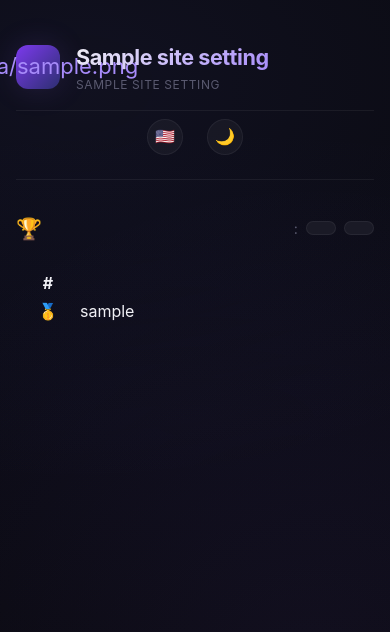
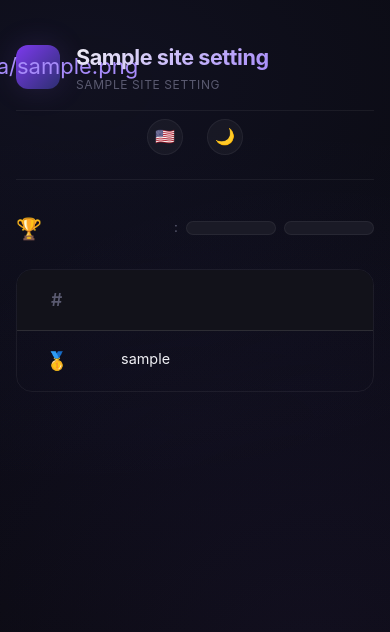
Before and after one commit to devops-igor/amnezia-web-ui, a FastAPI app: template templates/leaderboard.html in a window 390 px wide. Shown: the top 632 px of the page. Run offline with FastAPI, Linux system fonts and the light colour scheme; the template is opened without the code that fills it: most values are stand-ins (such as "Sample title", 1, 10 or a date in 2020).

Commit message:
feat(leaderboard): improve UI/UX to match project design language
- Extract styling to reusable CSS classes (.leaderboard-section,
  .leaderboard-rank-card, .data-table, .rank-cell, .traffic-cell)
- Fix mobile overflow: add .table-container { overflow-x: auto }
- Style period toggle with .btn .btn-primary/.btn-secondary classes
- Add .badge-primary class for "(you)" indicator
- PM fix: replace undefined var(--primary) with var(--accent)
- Preserve all existing functionality (JS fetch, auth, i18n)

```diff
--- a/static/css/style.css
+++ b/static/css/style.css
@@ -1561,3 +1561,138 @@ body,
 .gap-md {
     gap: var(--space-md);
 }
+/* ===== Leaderboard ===== */
+.leaderboard-section {
+    display: flex;
+    flex-direction: column;
+    gap: var(--space-lg);
+}
+
+.leaderboard-rank-card {
+    display: flex;
+    align-items: center;
+    gap: var(--space-lg);
+    padding: var(--space-lg);
+    background: var(--bg-card);
+    border: 1px solid var(--border-color);
+    border-radius: var(--radius-lg);
+    border-left: 3px solid var(--accent);
+}
+
+.leaderboard-rank-icon {
+    font-size: 2.5rem;
+    line-height: 1;
+}
+
+.leaderboard-rank-info {
+    display: flex;
+    flex-direction: column;
+    gap: var(--space-xs);
+}
+
+.leaderboard-rank-label {
+    font-size: 0.85rem;
+    color: var(--text-muted);
+}
+
+.leaderboard-rank-value {
+    font-size: 1.75rem;
+    font-weight: 800;
+    color: var(--accent-light);
+    font-family: 'Inter', system-ui, sans-serif;
+    line-height: 1;
+}
+
+.leaderboard-period-toggle {
+    display: flex;
+    gap: var(--space-sm);
+    align-items: center;
+}
+
+.leaderboard-period-toggle .btn {
+    min-width: 90px;
+    justify-content: center;
+}
+
+.table-container {
+    overflow-x: auto;
+    border-radius: var(--radius-lg);
+    border: 1px solid var(--border-color);
+}
+
+.data-table {
+    width: 100%;
+    border-collapse: collapse;
+    font-size: 0.9rem;
+}
+
+.data-table thead {
+    background: var(--bg-secondary);
+}
+
+.data-table th {
+    padding: var(--space-md) var(--space-lg);
+    text-align: left;
+    font-weight: 600;
+    font-size: 0.8rem;
+    text-transform: uppercase;
+    letter-spacing: 0.05em;
+    color: var(--text-muted);
+    border-bottom: 1px solid var(--border-color);
+    white-space: nowrap;
+}
+
+.data-table td {
+    padding: var(--space-md) var(--space-lg);
+    border-bottom: 1px solid var(--border-color);
+    vertical-align: middle;
+}
+
+.data-table tbody tr:last-child td {
+    border-bottom: none;
+}
+
+.data-table tbody tr:hover {
+    background: var(--bg-card-hover);
+}
+
+.data-table tbody tr.current-user {
+    background: rgba(139, 92, 246, 0.08);
+    font-weight: 600;
+}
+
+.data-table .rank-cell {
+    text-align: center;
+    font-size: 1.1rem;
+    min-width: 50px;
+}
+
+.data-table .username-cell {
+    display: flex;
+    align-items: center;
+    gap: var(--space-sm);
+}
+
+.data-table .traffic-cell {
+    text-align: right;
+    font-family: 'SF Mono', 'Fira Code', 'Consolas', monospace;
+    font-size: 0.85rem;
+    white-space: nowrap;
+}
+
+.leaderboard-footer {
+    display: flex;
+    justify-content: center;
+    padding: var(--space-md);
+    color: var(--text-muted);
+    font-size: 0.8rem;
+}
+
+.badge-primary {
+    background: var(--accent-glow);
+    color: var(--accent-light);
+    padding: 2px 8px;
+    border-radius: 20px;
+    font-size: 0.75rem;
+    font-weight: 600;
+}
--- a/templates/leaderboard.html
+++ b/templates/leaderboard.html
@@ -3,16 +3,17 @@
 {% block title_extra %} — {{ _('leaderboard_title') }}{% endblock %}
 
 {% block content %}
-<section>
+<section class="leaderboard-section">
+    {# Header row #}
     <div class="flex items-center justify-between"
-        style="margin-bottom: var(--space-lg); gap: var(--space-md); flex-wrap: wrap;">
+        style="gap: var(--space-md); flex-wrap: wrap;">
         <h1 class="section-title" style="margin-bottom:0; flex-shrink: 0;">
             <span class="icon">🏆</span>
             {{ _('leaderboard_title') }}
         </h1>
 
-        <div style="display: flex; gap: var(--space-sm); align-items: center;">
-            <span style="color: var(--text-muted); font-size: 0.9rem;">{{ _('period_label') }}:</span>
+        <div class="leaderboard-period-toggle">
+            <span style="color: var(--text-muted); font-size: 0.85rem;">{{ _('period_label') }}:</span>
             <button class="btn btn-sm" id="period-all"
                 onclick="switchPeriod('all-time')">{{ _('period_all_time') }}</button>
             <button class="btn btn-sm" id="period-month"
@@ -20,28 +21,28 @@
         </div>
     </div>
 
-    <div id="your-rank-card" style="display: none; margin-bottom: var(--space-lg); padding: var(--space-md); background: var(--bg-secondary); border: 1px solid var(--primary);">
-        <div style="display: flex; align-items: center; gap: var(--space-md);">
-            <span style="font-size: 1.5rem;">🎯</span>
-            <div>
-                <div style="font-size: 0.85rem; color: var(--text-muted);">{{ _('your_rank') }}</div>
-                <div style="font-size: 1.25rem; font-weight: 700; color: var(--primary);" id="your-rank-value">#-</div>
-            </div>
+    {# Your rank card #}
+    <div id="your-rank-card" class="leaderboard-rank-card" style="display: none;">
+        <div class="leaderboard-rank-icon">🎯</div>
+        <div class="leaderboard-rank-info">
+            <div class="leaderboard-rank-label">{{ _('your_rank') }}</div>
+            <div class="leaderboard-rank-value" id="your-rank-value">#-</div>
         </div>
     </div>
 
+    {# Loading spinner #}
     <div id="loading-spinner" style="display: none; text-align: center; padding: var(--space-xl);">
-        <div style="display: inline-block; width: 40px; height: 40px; border: 3px solid var(--border); border-top-color: var(--primary); border-radius: 50%; animation: spin 0.8s linear infinite;"></div>
-        <style>@keyframes spin { to { transform: rotate(360deg); } }</style>
+        <div class="spinner" style="width: 40px; height: 40px; margin: 0 auto;"></div>
     </div>
 
+    {# Table #}
     <div id="leaderboard-content">
         {% if entries %}
-        <div class="table-container" id="table-container" style="transition: opacity 0.2s;">
+        <div class="table-container" id="table-container">
             <table class="data-table">
                 <thead>
                     <tr>
-                        <th style="width: 60px;">#</th>
+                        <th class="rank-cell">#</th>
                         <th>{{ _('username_label') }}</th>
                         <th style="text-align: right;">{{ _('download_label') }}</th>
                         <th style="text-align: right;">{{ _('upload_label') }}</th>
@@ -50,17 +51,19 @@
                 </thead>
                 <tbody id="leaderboard-tbody">
                     {% for entry in entries %}
-                    <tr{% if entry.username == current_user.username %} style="background: var(--bg-secondary); font-weight: 600;"{% endif %}>
-                        <td style="text-align: center;">
+                    <tr class="{% if entry.username == current_user.username %}current-user{% endif %}">
+                        <td class="rank-cell">
                             {% if entry.rank == 1 %}🥇{% elif entry.rank == 2 %}🥈{% elif entry.rank == 3 %}🥉{% else %}{{ entry.rank }}{% endif %}
                         </td>
-                        <td>
+                        <td class="username-cell">
                             {{ entry.username }}
-                            {% if entry.username == current_user.username %}<span style="color: var(--primary); font-size: 0.75rem;">(you)</span>{% endif %}
+                            {% if entry.username == current_user.username %}
+                            <span class="badge badge-primary" style="font-size: 0.7rem;">{{ _('you_label') or 'you' }}</span>
+                            {% endif %}
                         </td>
-                        <td style="text-align: right; font-family: monospace;">{{ format_bytes(entry.download) }}</td>
-                        <td style="text-align: right; font-family: monospace;">{{ format_bytes(entry.upload) }}</td>
-                        <td style="text-align: right; font-family: monospace;">{{ format_bytes(entry.total) }}</td>
+                        <td class="traffic-cell">{{ format_bytes(entry.download) }}</td>
+                        <td class="traffic-cell">{{ format_bytes(entry.upload) }}</td>
+                        <td class="traffic-cell">{{ format_bytes(entry.total) }}</td>
                     </tr>
                     {% endfor %}
                 </tbody>
@@ -75,12 +78,11 @@
         {% endif %}
     </div>
 
-    <div id="empty-state" style="display: none;">
-        <div class="empty-state">
-            <div class="empty-icon">🏆</div>
-            <div class="empty-title">{{ _('leaderboard_empty_title') }}</div>
-            <div class="empty-desc">{{ _('leaderboard_empty_desc') }}</div>
-        </div>
+    {# Dynamic empty state (hidden by default) #}
+    <div id="empty-state" class="empty-state" style="display: none;">
+        <div class="empty-icon">🏆</div>
+        <div class="empty-title">{{ _('leaderboard_empty_title') }}</div>
+        <div class="empty-desc">{{ _('leaderboard_empty_desc') }}</div>
     </div>
 </section>
 
@@ -133,12 +135,12 @@ async function switchPeriod(period) {
             for (const entry of data.entries) {
                 const isCurrentUser = entry.username === currentUsername;
                 const medal = entry.rank === 1 ? '🥇' : entry.rank === 2 ? '🥈' : entry.rank === 3 ? '🥉' : entry.rank;
-                html += '<tr' + (isCurrentUser ? ' style="background: var(--bg-secondary); font-weight: 600;"' : '') + '>';
-                html += '<td style="text-align: center;">' + medal + '</td>';
-                html += '<td>' + entry.username + (isCurrentUser ? ' <span style="color: var(--primary); font-size: 0.75rem;">(you)</span>' : '') + '</td>';
-                html += '<td style="text-align: right; font-family: monospace;">' + formatBytes(entry.download) + '</td>';
-                html += '<td style="text-align: right; font-family: monospace;">' + formatBytes(entry.upload) + '</td>';
-                html += '<td style="text-align: right; font-family: monospace;">' + formatBytes(entry.total) + '</td>';
+                html += '<tr class="' + (isCurrentUser ? 'current-user' : '') + '">';
+                html += '<td class="rank-cell">' + medal + '</td>';
+                html += '<td class="username-cell">' + entry.username + (isCurrentUser ? ' <span class="badge badge-primary" style="font-size: 0.7rem;">{{ _("you_label") or "you" }}</span>' : '') + '</td>';
+                html += '<td class="traffic-cell">' + formatBytes(entry.download) + '</td>';
+                html += '<td class="traffic-cell">' + formatBytes(entry.upload) + '</td>';
+                html += '<td class="traffic-cell">' + formatBytes(entry.total) + '</td>';
                 html += '</tr>';
             }
             if (tbody) {
```
